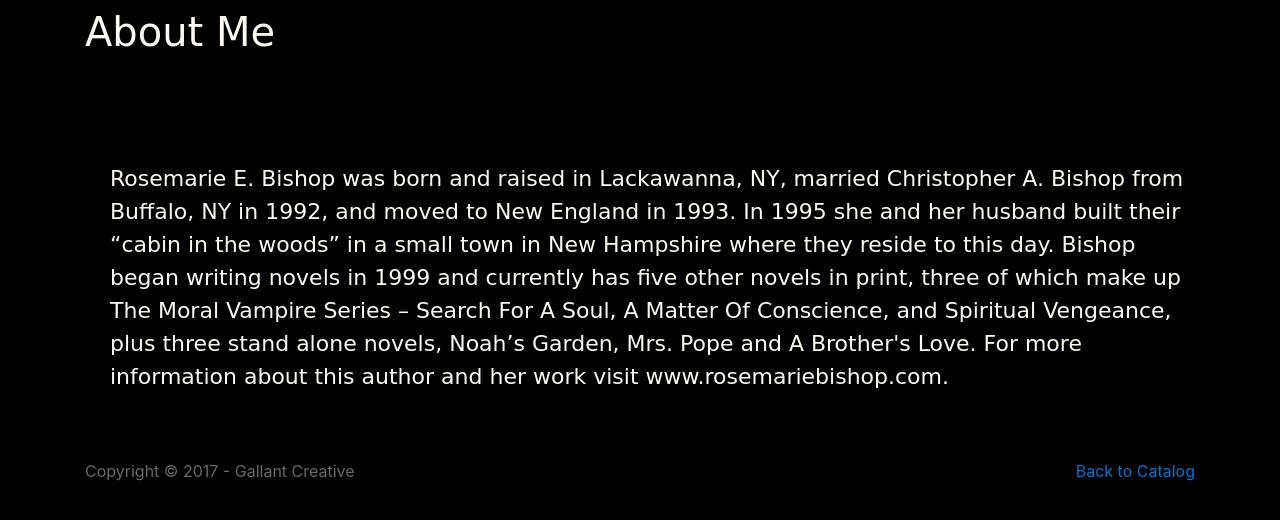
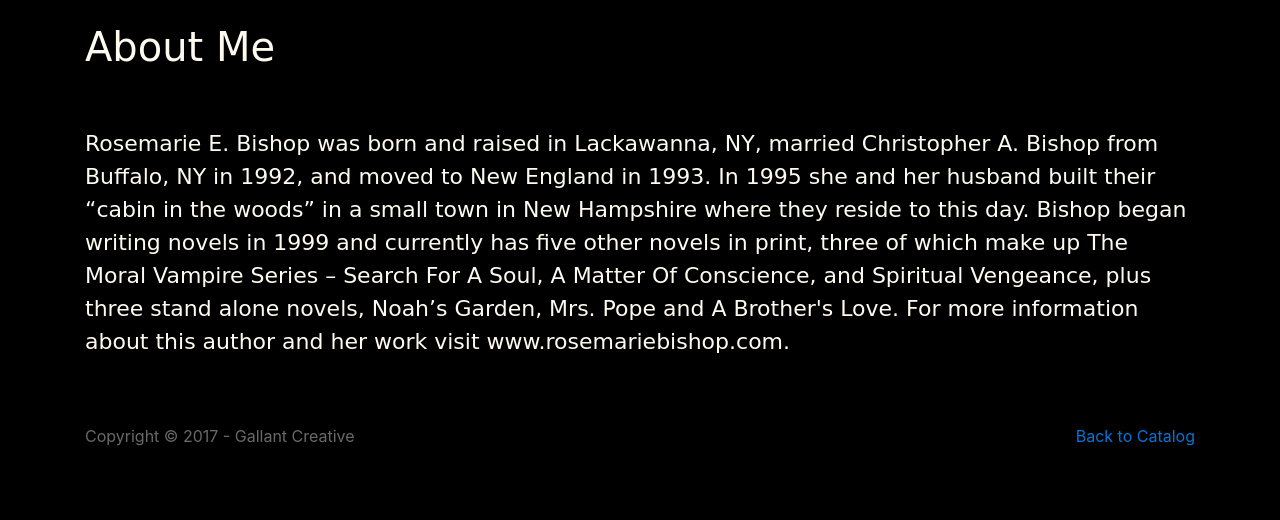
Before and after one commit to mgallant23/rosemarie_bishop, a PHP site: page /about.html in a window 1280 px wide. Shown: the top 520 px of the page. Run offline with PHP 8.4, Linux system fonts and the light colour scheme; some libraries are stand-ins or nearby versions.

Commit message:
please work

```diff
--- a/css/style.css
+++ b/css/style.css
@@ -101,7 +101,7 @@ a{
 
 /* about me */
 .about-header{
-  margin-top: 10px;
+  margin-top: 25px;
   font-family: cursive;
   color: #FFFAF0;
 }
@@ -117,8 +117,7 @@ a{
   font-family: cursive;
   color: #FFFAF0;
   font-size: 22px;
-  padding-top: 100px;
-  padding-left: 25px;
+  padding-top: 50px;
 }
 
 .author-footer{
```
